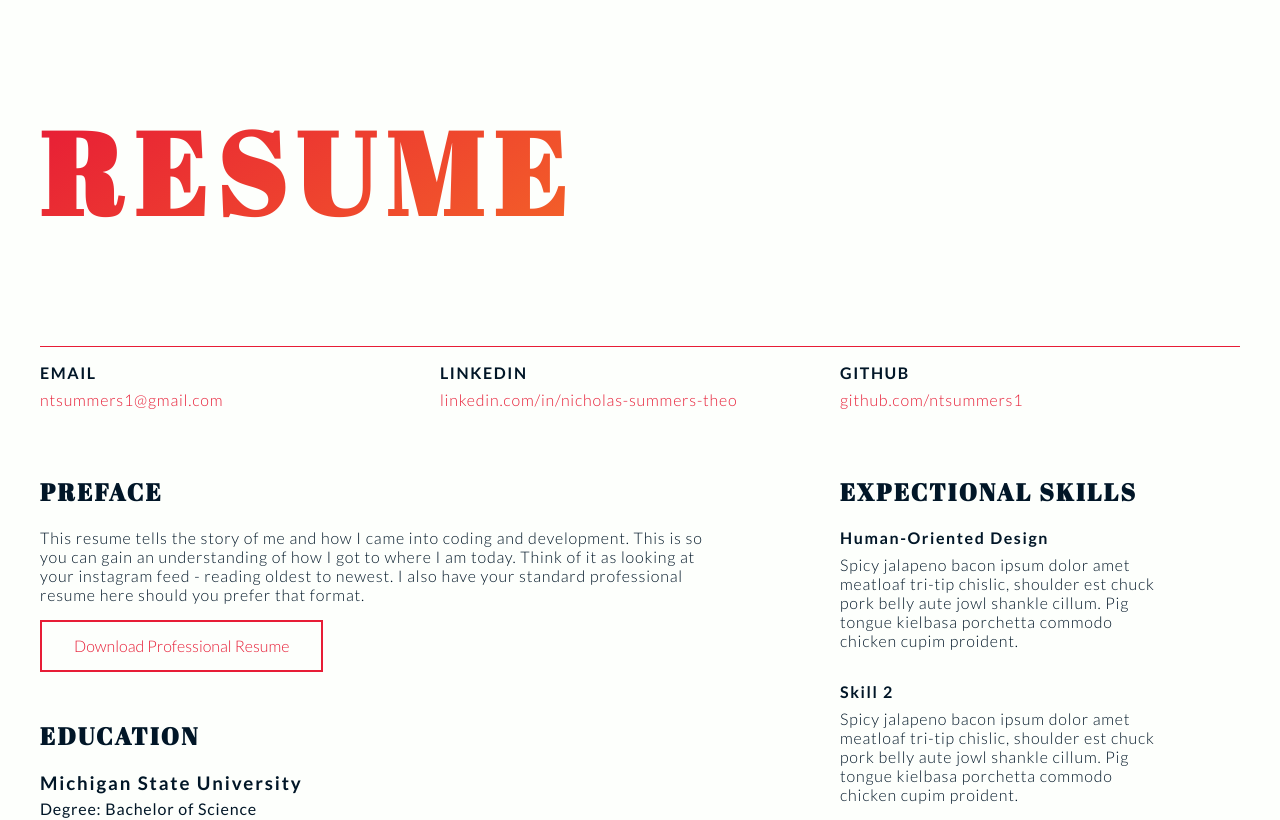
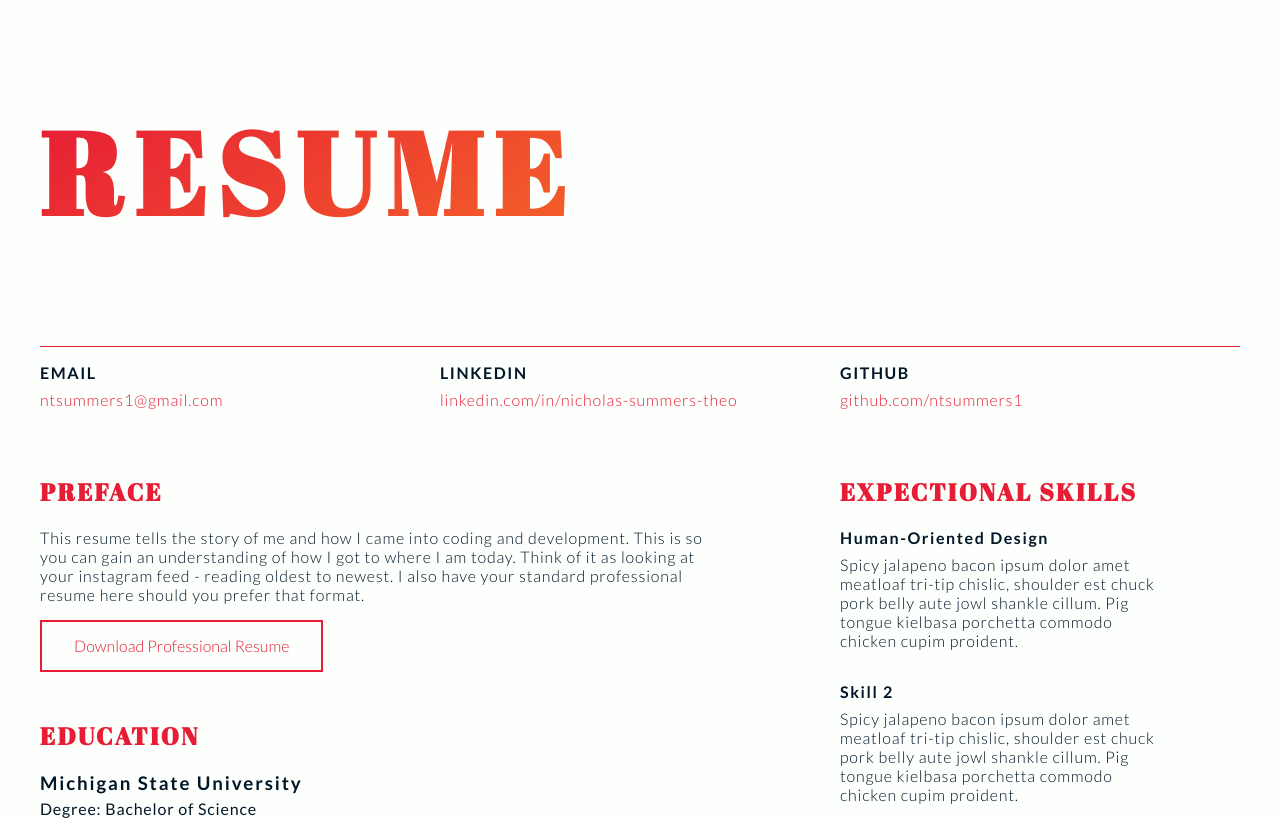
Before and after one commit to ntsummers1/portfolio-2022, a Next.js app: page / in a window 1280 px wide. Shown: the top 820 px of the page. Built offline with nearby package versions, Linux system fonts and the light colour scheme.

Commit message:
Add primary color to section headers to further draw eye

```diff
--- a/styles/Home.module.scss
+++ b/styles/Home.module.scss
@@ -29,6 +29,10 @@
     background-clip: text;
     color: transparent;
     letter-spacing: .1em;
+  }
+
+  h2 {
+    color: variables.$primary-color;
   }
 
   a {
```
